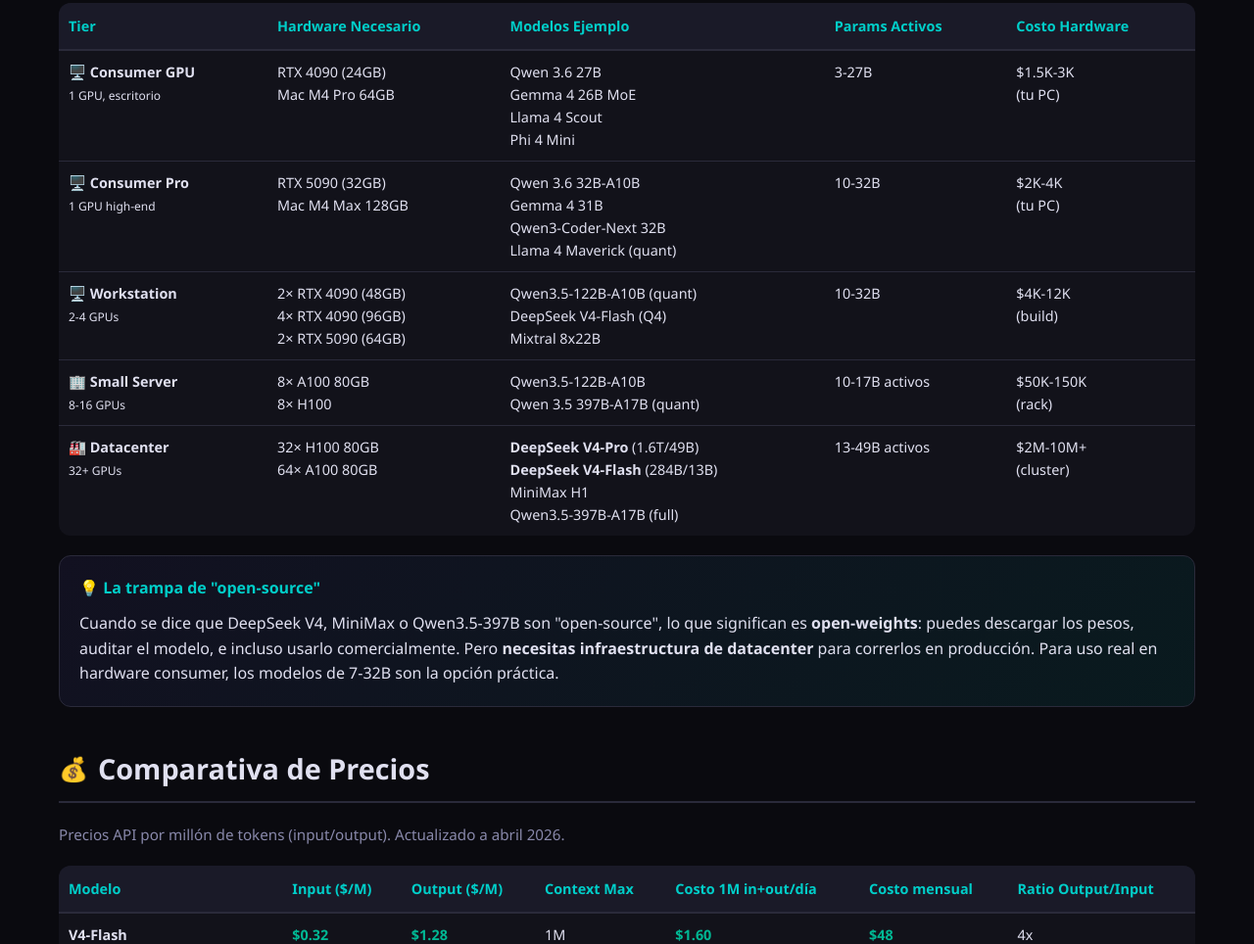
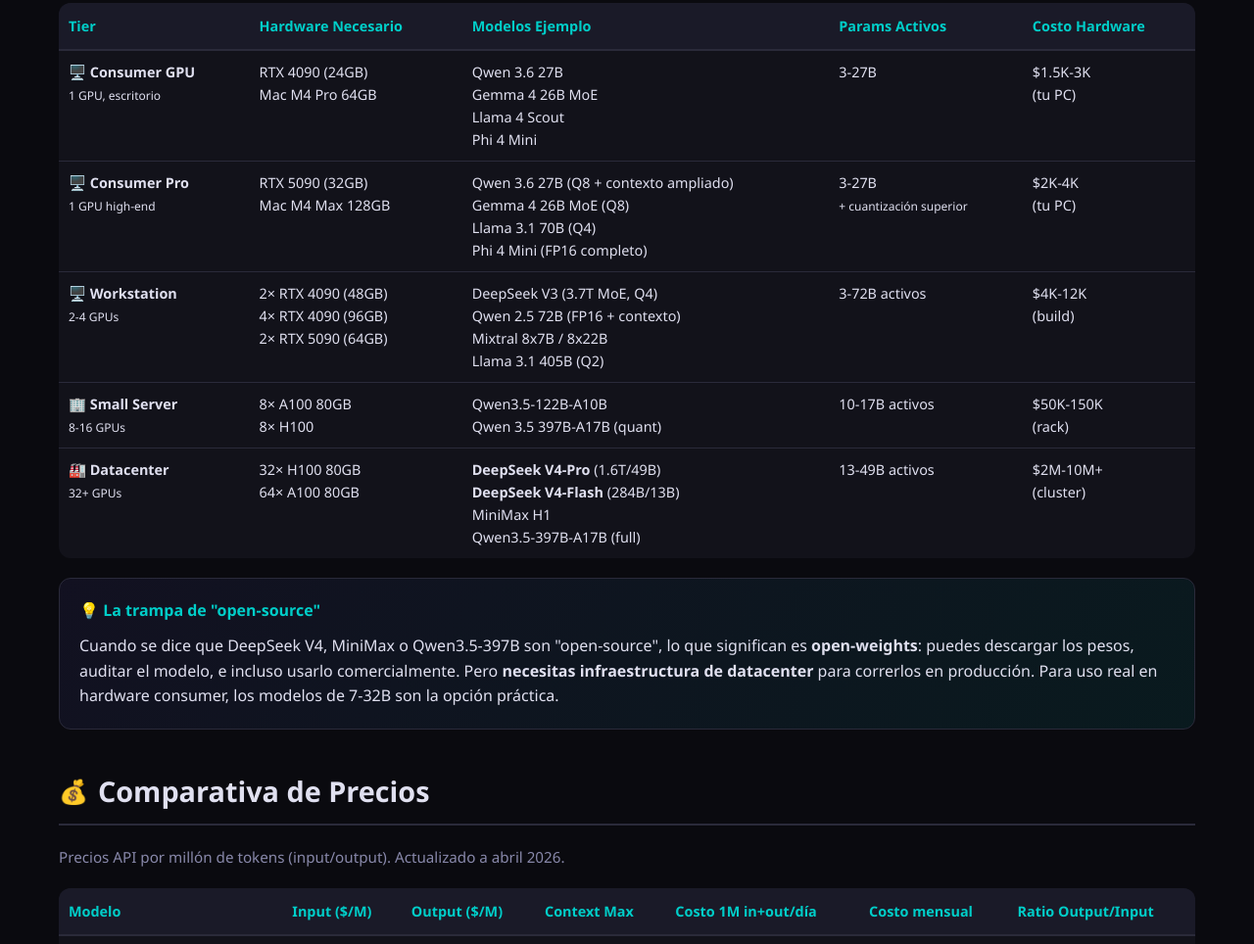
Before and after one commit to RaulGDMM/cocobot-pages, a plain HTML site: page pages/modelos-ia-2026/index.html in a window 1280 px wide. Shown: the part 1298-2262 px from the top of the page at 98% size. Drawn offline with Linux system fonts and the light colour scheme.

Commit message:
🔧 Consumer Pro: modelos reales, ventaja real = cuantización + contexto

```diff
--- a/pages/modelos-ia-2026/index.html
+++ b/pages/modelos-ia-2026/index.html
@@ -589,23 +589,24 @@
                 <td><strong>🖥️ Consumer Pro</strong><br><small>1 GPU high-end</small></td>
                 <td>RTX 5090 (32GB)<br>Mac M4 Max 128GB</td>
                 <td>
-                    Qwen 3.6 32B-A10B<br>
-                    Gemma 4 31B<br>
-                    Qwen3-Coder-Next 32B<br>
-                    Llama 4 Maverick (quant)
+                    Qwen 3.6 27B (Q8 + contexto ampliado)<br>
+                    Gemma 4 26B MoE (Q8)<br>
+                    Llama 3.1 70B (Q4)<br>
+                    Phi 4 Mini (FP16 completo)
                 </td>
-                <td>10-32B</td>
+                <td>3-27B<br><small>+ cuantización superior</small></td>
                 <td>$2K-4K<br>(tu PC)</td>
             </tr>
             <tr>
                 <td><strong>🖥️ Workstation</strong><br><small>2-4 GPUs</small></td>
                 <td>2× RTX 4090 (48GB)<br>4× RTX 4090 (96GB)<br>2× RTX 5090 (64GB)</td>
                 <td>
-                    Qwen3.5-122B-A10B (quant)<br>
-                    DeepSeek V4-Flash (Q4)<br>
-                    Mixtral 8x22B
+                    DeepSeek V3 (3.7T MoE, Q4)<br>
+                    Qwen 2.5 72B (FP16 + contexto)<br>
+                    Mixtral 8x7B / 8x22B<br>
+                    Llama 3.1 405B (Q2)
                 </td>
-                <td>10-32B</td>
+                <td>3-72B activos</td>
                 <td>$4K-12K<br>(build)</td>
             </tr>
             <tr>
```
